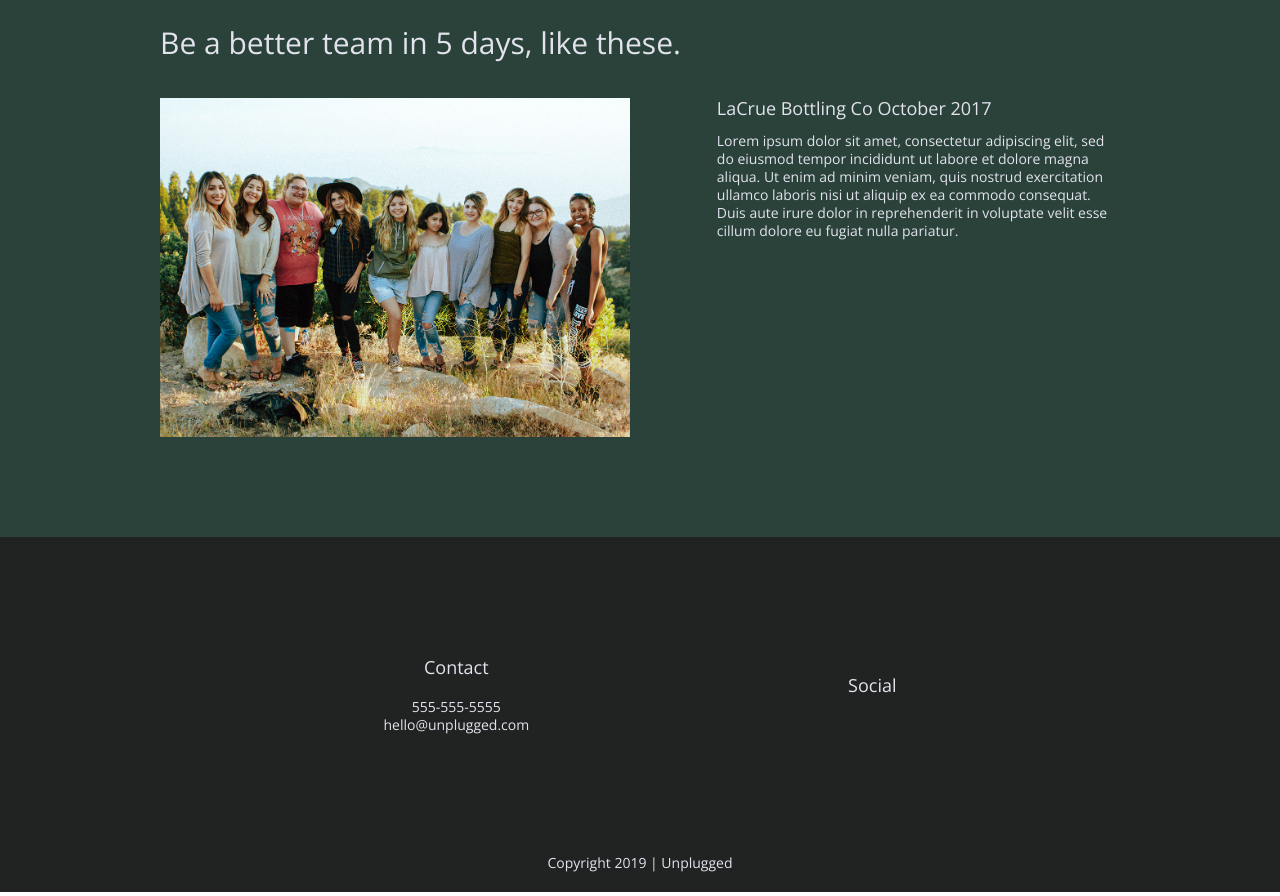
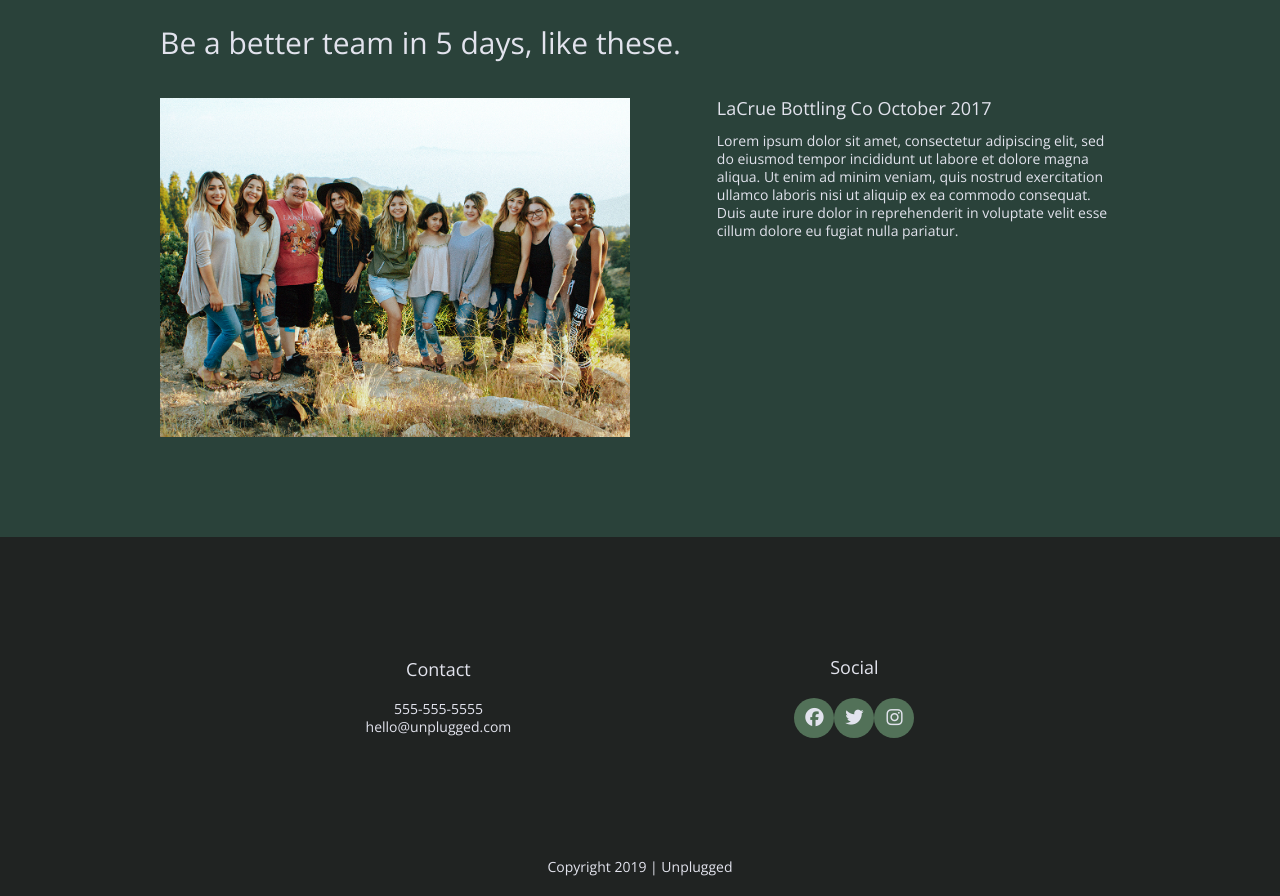
Before and after one commit to Melificent92/unplugged-retreat, a website built with Parcel: page index.html in a window 1280 px wide. Shown: the part 1903-2799 px from the top of the page. Built offline with nearby package versions, Linux system fonts and the light colour scheme.

Commit message:
Added social media icons

```diff
--- a/css/main.css
+++ b/css/main.css
@@ -246,9 +246,17 @@ footer .social-icons {
 }
 
 footer .social-icons p {
+  background-color: #527158;
+  border-radius: 50%;
+  width: 40px;
+  height: 40px;
   display: flex;
   justify-content: center;
   align-items: center;
+}
+
+footer .social-icons p i {
+  font-size: 1.3125em;
 }
 
 /*=============Mobile Styles-Homepage=============*/
--- a/index.html
+++ b/index.html
@@ -160,13 +160,14 @@
               <h4>Social</h4>
                 <div class="social-icons">
                     <p>
-                      <a href="https://www.facebook.com/yoursite" target="_blank"></a>
+                      <a href="https://www.facebook.com/yoursite" target="_blank"><i class="fab fa-facebook"></i></a>
+
                     </p>
                     <p>
-                      <a href="https://www.twitter.com/yoursite" target="_blank"></a>
+                      <a href="https://www.twitter.com/yoursite" target="_blank"><i class="fab fa-twitter"></i></a>
                     </p>
                     <p>
-                      <a href="https://www.instagram.com/yoursite" target="_blank"></a>
+                      <a href="https://www.instagram.com/yoursite" target="_blank"><i class="fab fa-instagram"></i></a>
                     </p>
                     <!-- other social links here -->
                 </div>
```
Also changed, not shown: about/index.html (+4 -3 lines), faq/index.html (+4 -3 lines).
